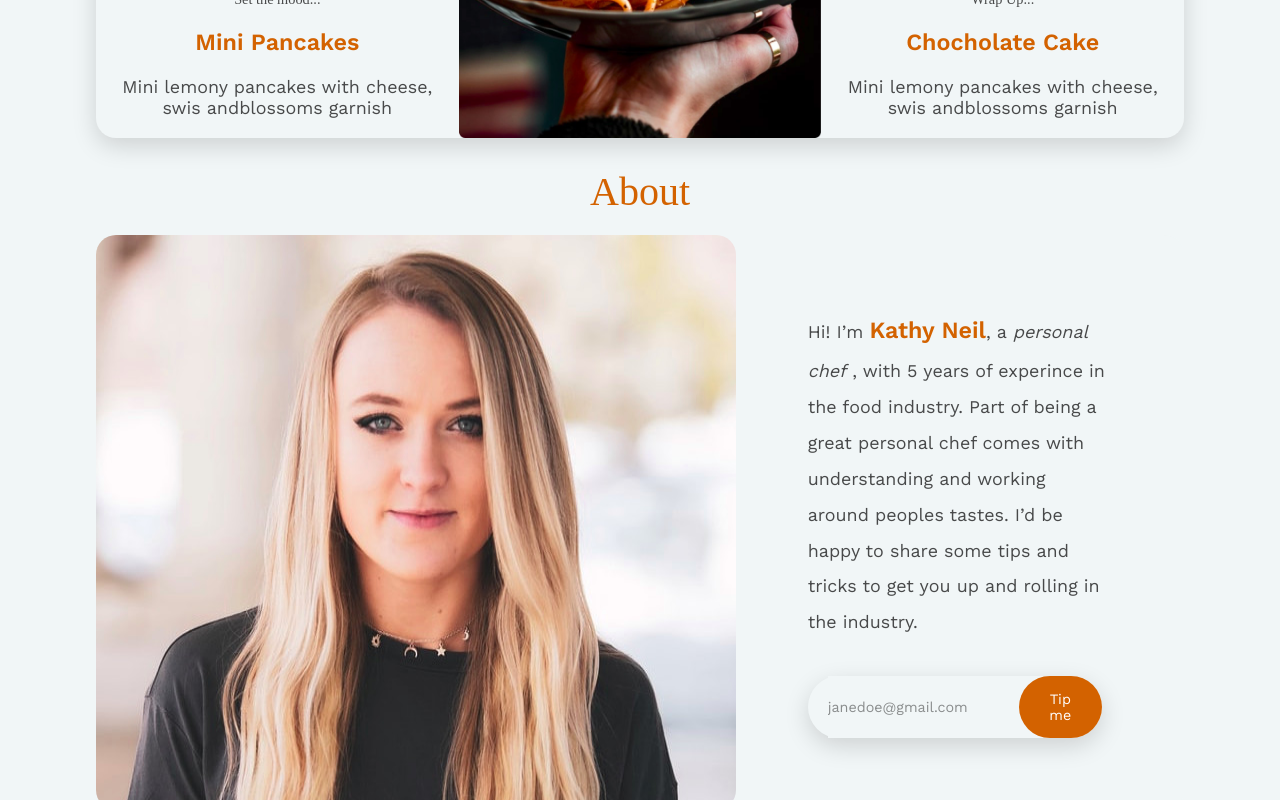
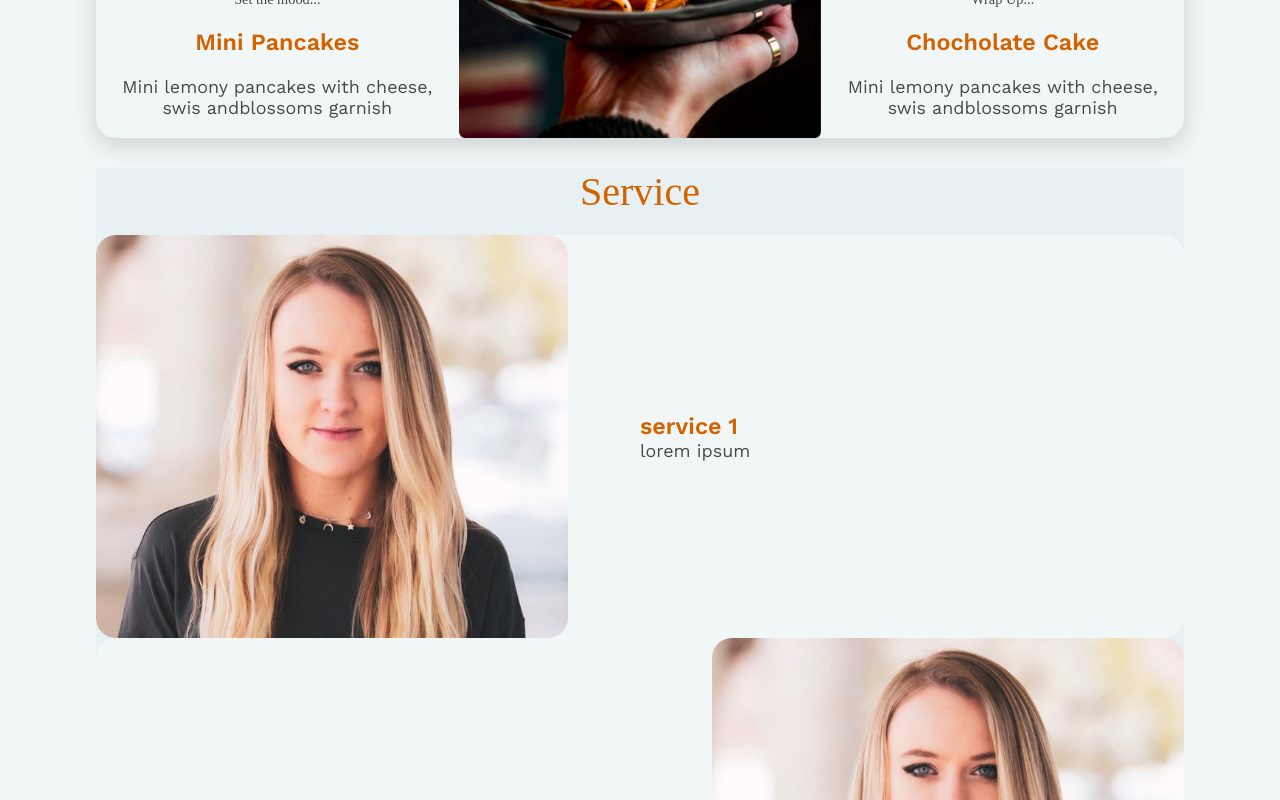
Before and after one commit to M-Tee/Kathys-Kitchen, a Vue app: page / in a window 1280 px wide. Shown: the part 1140-1940 px from the top of the page. Built offline with nearby package versions, Linux system fonts and the light colour scheme; a web font is replaced by a local one.

Commit message:
Services section design template

```diff
--- a/src/components/Services.vue
+++ b/src/components/Services.vue
@@ -1,13 +1,52 @@
 <template>
-  <div></div>
+  <div>
+    <h2 class="heading">Service</h2>
+    <div class="serviceCard">
+    <serviceCard :key="service.id" v-for=" service in services" :service="service" />
+
+    </div>
+  </div>
 </template>
 
 <script>
+import serviceCard from "./serviceCard";
 export default {
-
-}
+  name: "Services",
+  components: {
+    serviceCard,
+  },
+  data() {
+    return {
+      services: [
+        {
+          id: 1,
+          name: "service 1",
+          description: "lorem ipsum",
+        },
+        {
+           id: 2,
+          name: "service 1",
+          description: "lorem ipsum",
+        },
+         {
+           id: 3,
+          name: "service 1",
+          description: "lorem ipsum",
+        },
+         {
+           id: 4,
+          name: "service 1",
+          description: "lorem ipsum",
+        },
+      ],
+    };
+  },
+};
 </script>
 
-<style lang="stylus" scoped>
-
+<style scoped>
+.serviceCard :nth-child(2),
+.serviceCard :nth-child(4) {
+  flex-direction: row-reverse;
+}
 </style>
--- /dev/null
+++ b/src/components/serviceCard.vue
@@ -0,0 +1,40 @@
+<template>
+   <div class="container margin">
+      <img src="../assets/KathyS.jpg" alt="" />
+      <div class="service">
+        <h4 class="name"> {{service.name}} </h4>
+        <div class="description"> {{service.description}} </div>
+      </div>
+    </div>
+</template>
+
+<script>
+export default {
+  name: "serviceCard",
+  props: ["service"]
+}
+</script>
+
+<style scoped>
+img {
+  border-radius: 20px;
+  width: 10%;
+}
+.name{
+  color: #d36200;
+    font-size: 1.3em;
+  font-weight: bold;
+}
+img,
+.service {
+  flex: 1;
+
+}
+.service {
+  white-space: normal;
+  padding: 4em;
+  margin: auto;
+}
+
+
+</style>
```
